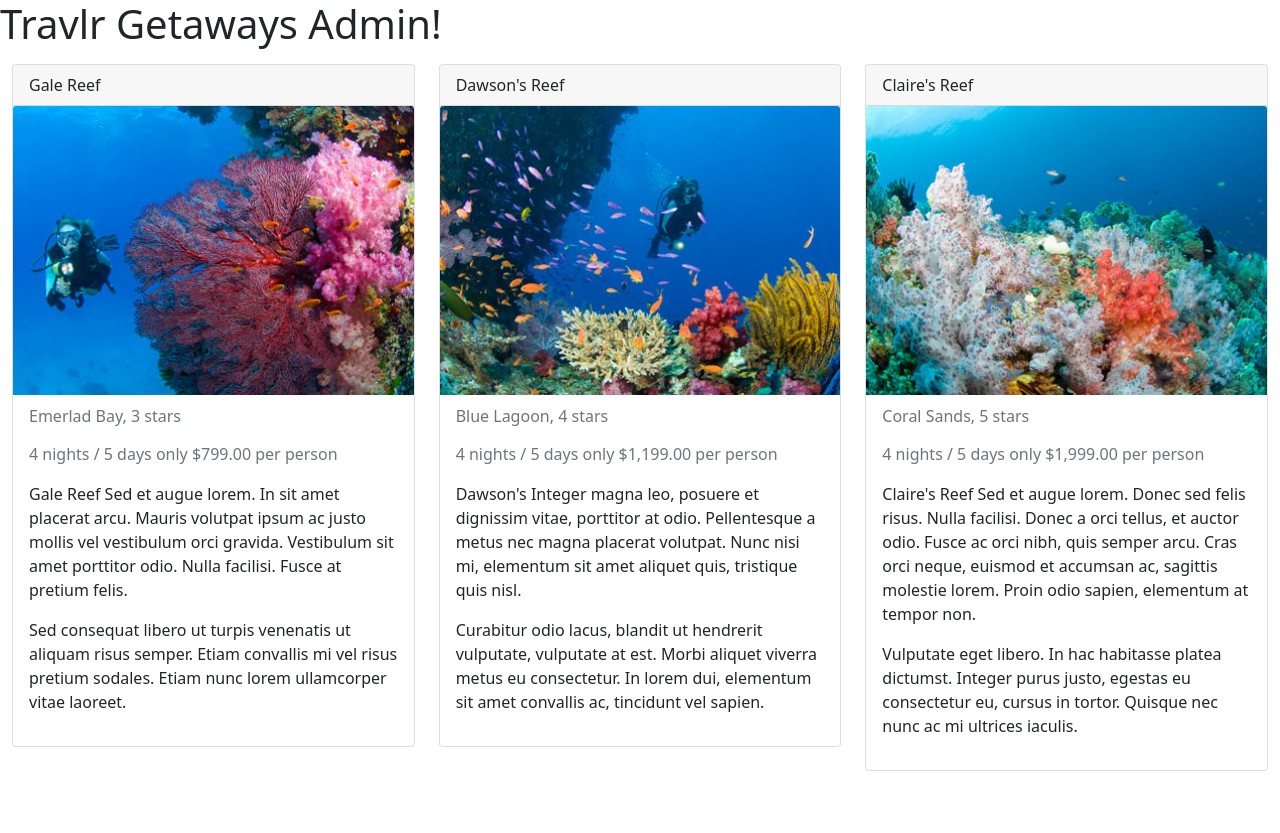
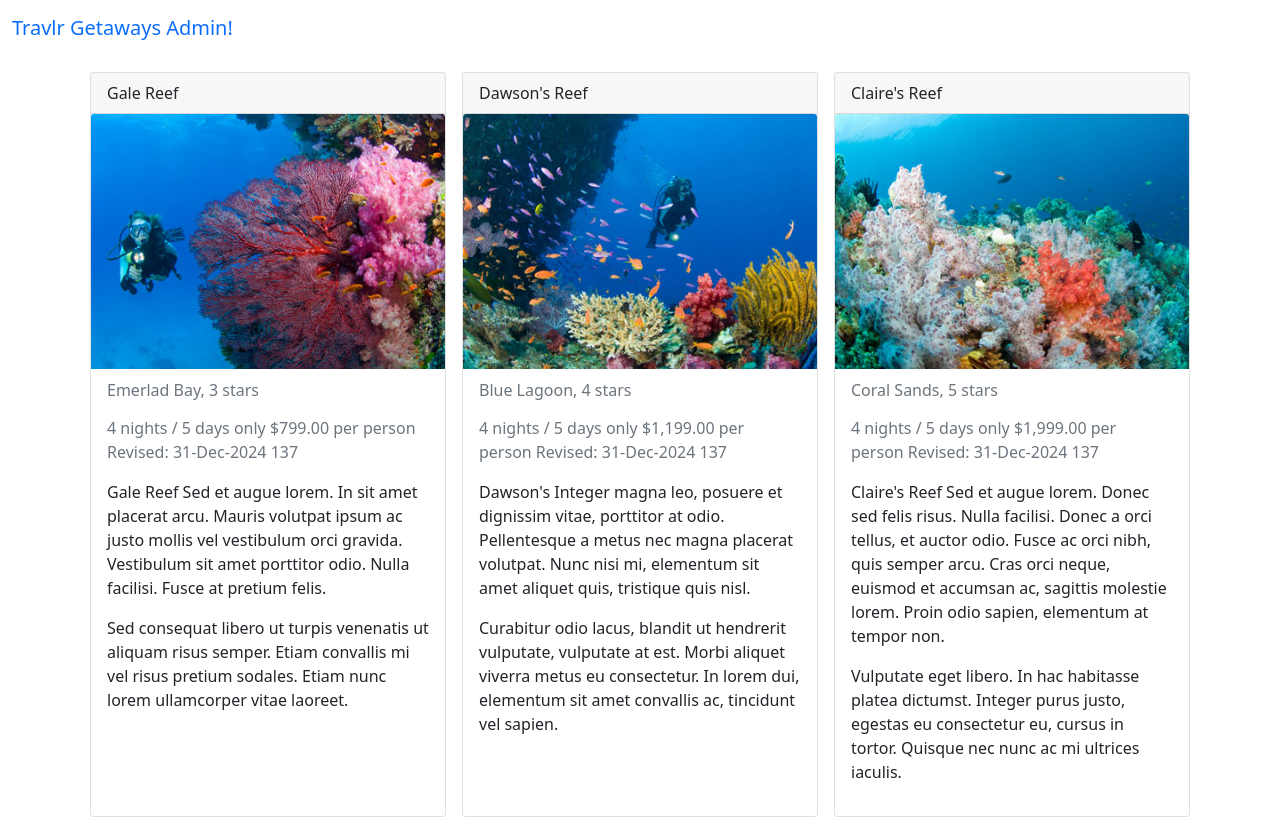
Before and after one commit to alan-j316/travlr, an Angular app in the folder app_admin/: page / in a window 1280 px wide. Before the commit the page ends 800 px from the top, so only its background shows below. Built offline with nearby package versions, Linux system fonts and the light colour scheme.

Commit message:
fix: the spacing between cards in admin page

```diff
--- a/app_admin/src/app/app.html
+++ b/app_admin/src/app/app.html
@@ -1,4 +1,10 @@
-<h1>{{ title() }}</h1>
-<app-trip-listing></app-trip-listing>
+<nav class="navbar navbar-default">
+  <div class="container-fluid">
+    <a class="navbar-brand" href="#">{{ title() }}</a>
+  </div>
+</nav>
+<div class="container">
+  <app-trip-listing></app-trip-listing>
+</div>
 
 <router-outlet></router-outlet>
--- /dev/null
+++ b/app_admin/src/app/trip-card/trip-card.html
@@ -0,0 +1,14 @@
+<div class="card flex-fill h-100 w-100" style="max-width: 28rem">
+  <div class="card-header">{{ trip.name }}</div>
+  <img src="assets/images/{{ trip.image }}" alt="trip thumbnail" class="card-img-top" />
+  <div class="card-body">
+    <h6 class="card-subtitle mb-2 text-muted">
+      {{ trip.resort }}
+    </h6>
+    <p class="card-subtitle mt-3 mb-3 text-muted">
+      {{ trip.length }} only {{ trip.perPerson | currency: 'USD' : true }} per person Revised:
+      31-Dec-2024 137
+    </p>
+    <p class="card-text" [innerHTML]="trip.description"></p>
+  </div>
+</div>
--- /dev/null
+++ b/app_admin/src/app/trip-card/trip-card.ts
@@ -0,0 +1,17 @@
+import { CommonModule } from '@angular/common';
+import { Component, Input, OnInit } from '@angular/core';
+
+@Component({
+  selector: 'app-trip-card',
+  standalone: true,
+  imports: [CommonModule],
+  templateUrl: './trip-card.html',
+  styleUrl: './trip-card.css',
+})
+export class TripCard implements OnInit {
+  @Input('trip') trip: any;
+
+  constructor() {}
+
+  ngOnInit(): void {}
+}
--- a/app_admin/src/app/trip-listing/trip-listing.html
+++ b/app_admin/src/app/trip-listing/trip-listing.html
@@ -1,20 +1,8 @@
 <div class="row mx-auto">
   <!-- https://stackoverflow.com/questions/78129406/the-ngfor-directive-was-used-in-the-template-but-neither-the-ngfor-directi -->
   @for (trip of trips; track trip.id) {
-    <div class="col-12 col-sm-6 col-xl-4 col-xxl-3">
-      <div class="card ml-4 mx-auto m-2" style="max-width: 28rem">
-        <div class="card-header">{{ trip.name }}</div>
-        <img src="assets/images/{{ trip.image }}" alt="trip thumbnail" class="card-img-top" />
-        <div class="card-body">
-          <h6 class="card-subtitle mb-2 text-muted">
-            {{ trip.resort }}
-          </h6>
-          <p class="card-subtitle mt-3 mb-3 text-muted">
-            {{ trip.length }} only {{ trip.perPerson | currency: 'USD' : true }} per person
-          </p>
-          <p class="card-text" [innerHTML]="trip.description"></p>
-        </div>
-      </div>
+    <div class="col-12 col-md-6 col-xl-4 col-xxl-3 px-2 py-3">
+      <app-trip-card [trip]="trip" class="card-deck mt-2"></app-trip-card>
     </div>
   }
 </div>
--- a/app_admin/src/app/trip-listing/trip-listing.ts
+++ b/app_admin/src/app/trip-listing/trip-listing.ts
@@ -1,10 +1,12 @@
-import { CurrencyPipe, JsonPipe } from '@angular/common';
+import { CommonModule } from '@angular/common';
 import { Component, OnInit } from '@angular/core';
 import { trips } from '../data/trips';
 
+import { TripCard } from '../trip-card/trip-card';
+
 @Component({
   selector: 'app-trip-listing',
-  imports: [JsonPipe, CurrencyPipe],
+  imports: [CommonModule, TripCard],
   templateUrl: './trip-listing.html',
   styleUrl: './trip-listing.css',
 })
```
Also changed, not shown: app_admin/src/app/trip-card/trip-card.css (added), 1 other file (tests, documents, lock files or other folders).
